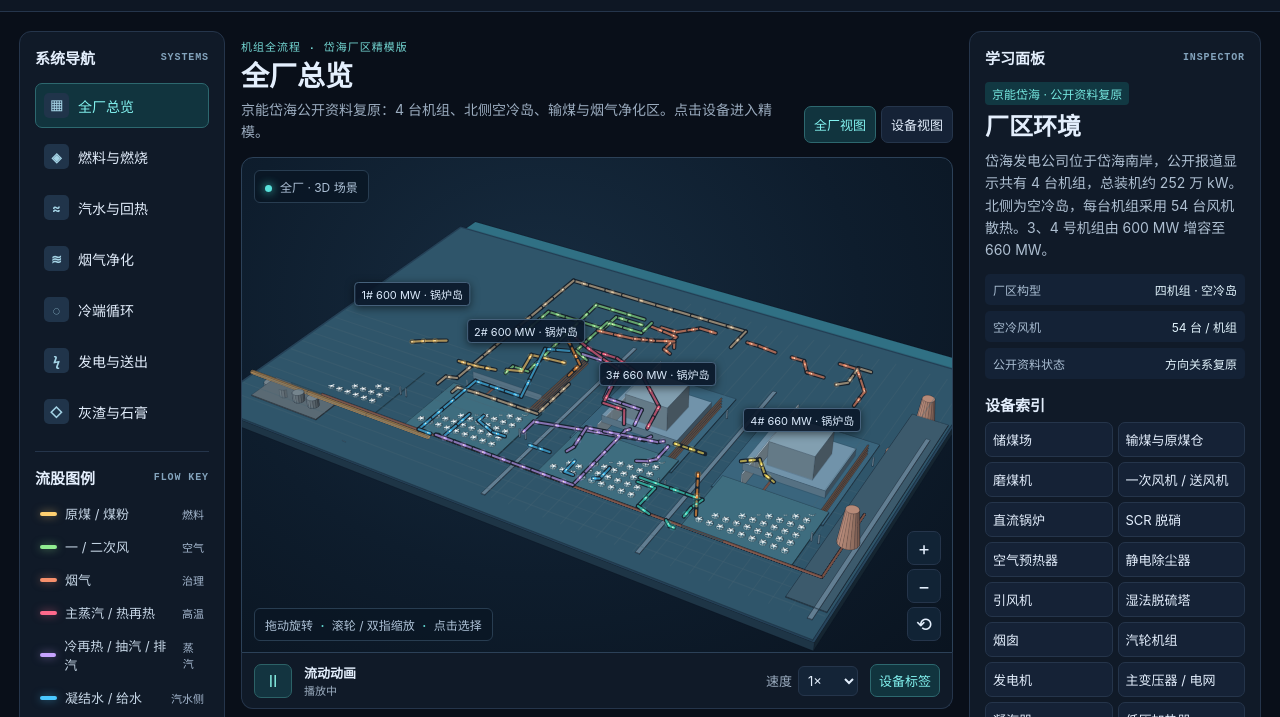
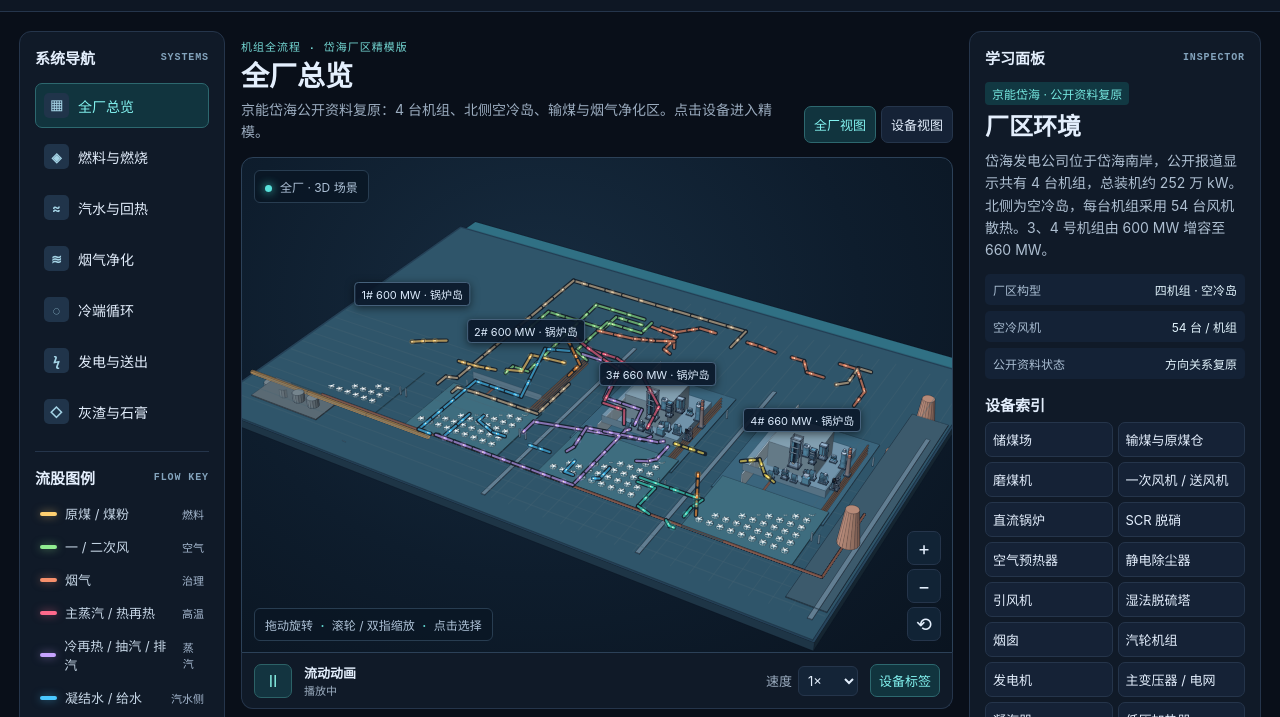
Before and after one commit to yimanfan937-stack/yangzhaodashuaige, a plain HTML site: page thermal-plant-660/index.html in a window 1280 px wide. Shown: the part 64-781 px from the top of the page. Drawn offline with Linux system fonts and the light colour scheme.

Commit message:
Embed complete plant equipment into Daihai site layout

```diff
--- a/thermal-plant-660/index.html
+++ b/thermal-plant-660/index.html
@@ -897,6 +897,9 @@ function daihaiSite(){
   for(const h of [2.4,3.1,3.8,4.5])pipingSite([[rackx,h,-4],[rackx,h,24]],"#a37a5d",.12);
   for(const z of [-4,24]){box(null,[rackx,.9,z],[.22,2, .22],"#7894a5");box(null,[rackx+1.5,.9,z],[.22,2,.22],"#7894a5");}
  });
+ // 在 3#、4# 机组岛中放入按同一套设备几何缩放的真实设备组，避免厂区只剩下标签和方块。
+ drawDaihaiUnitEquipment(17,4,.18,.45);
+ drawDaihaiUnitEquipment(50,4,.18,.45);
  // 燃煤与烟气公用系统区
  box(null,[-54,.12,37],[18,.18,8],"#4d5a63");
  for(const x of [-61,-57,-53,-49])cyl(null,[x,1.0,37],1.25,2.0,"#68757d","y",1.25,14);
@@ -906,6 +909,18 @@ function daihaiSite(){
  // 纵向输煤栈桥与厂内道路
  pipingSite([[-66,3,37],[-50,3,37],[-34,3,37],[-18,3,37]],"#bd9560",.45);
  for(const x of [-68,-35,0,35,70])box(null,[x,.06,13],[.9,.12,62],"#536b7c");
+}
+function drawDaihaiUnitEquipment(cx,cz,sx,sy){
+ const keep=["boiler","scr","aph","dust","idfan","fgd","stack","turbine","gen","grid","cond","lph","dea","pump","hph"];
+ for(const id of keep){
+  const unit=plant[id];
+  const start=mesh.length,markStart=marks.length;
+  overview(unit);
+  for(let i=start;i<mesh.length;i++){
+   mesh[i].points=mesh[i].points.map(pt=>[cx+pt[0]*sx,pt[1]*sy,cz+pt[2]*sx]);
+  }
+  marks.splice(markStart);
+ }
 }
 function pipingSite(points,color,r){for(let i=1;i<points.length;i++)rod(null,points[i-1],points[i],r,color,8);}
 function rebuild(){
```
